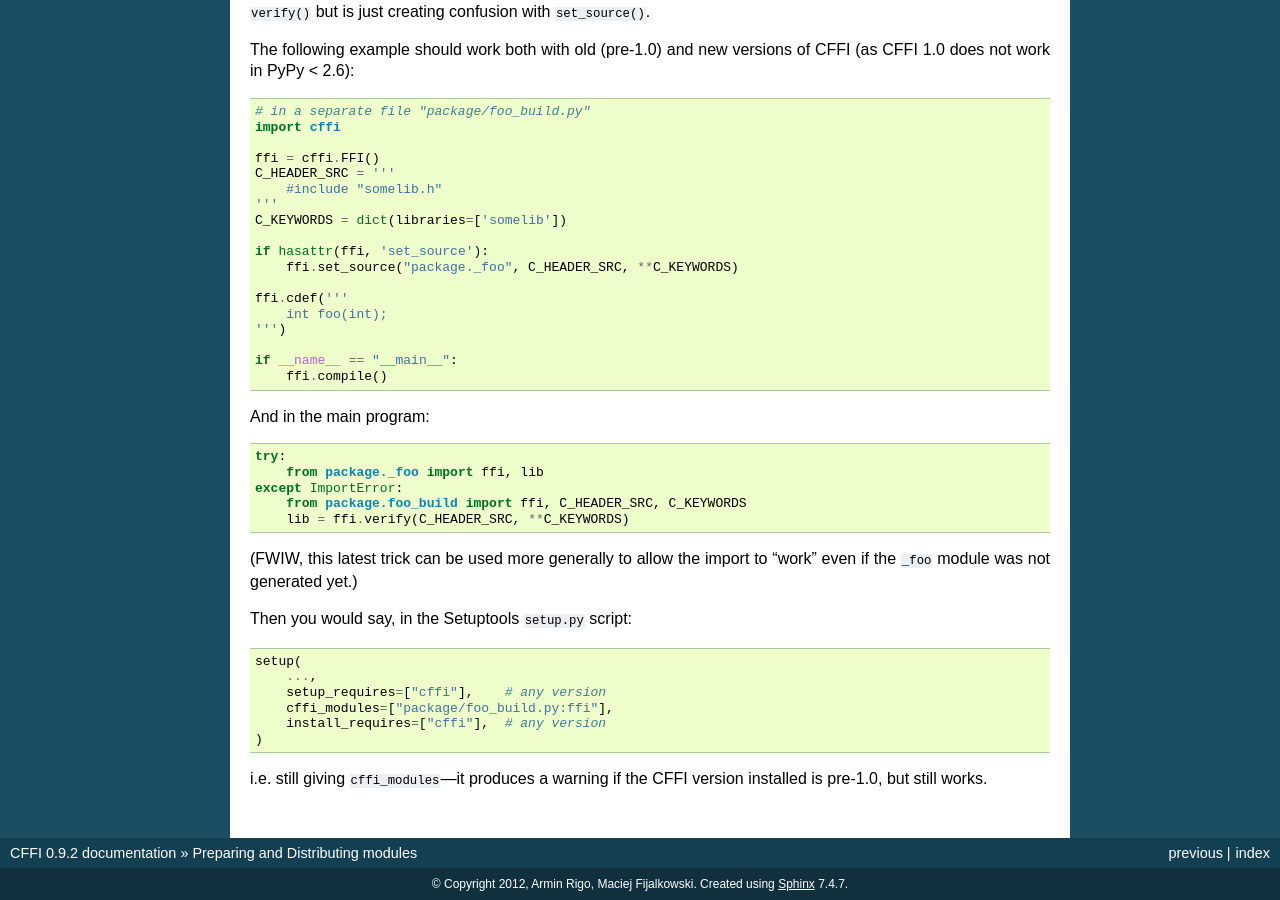
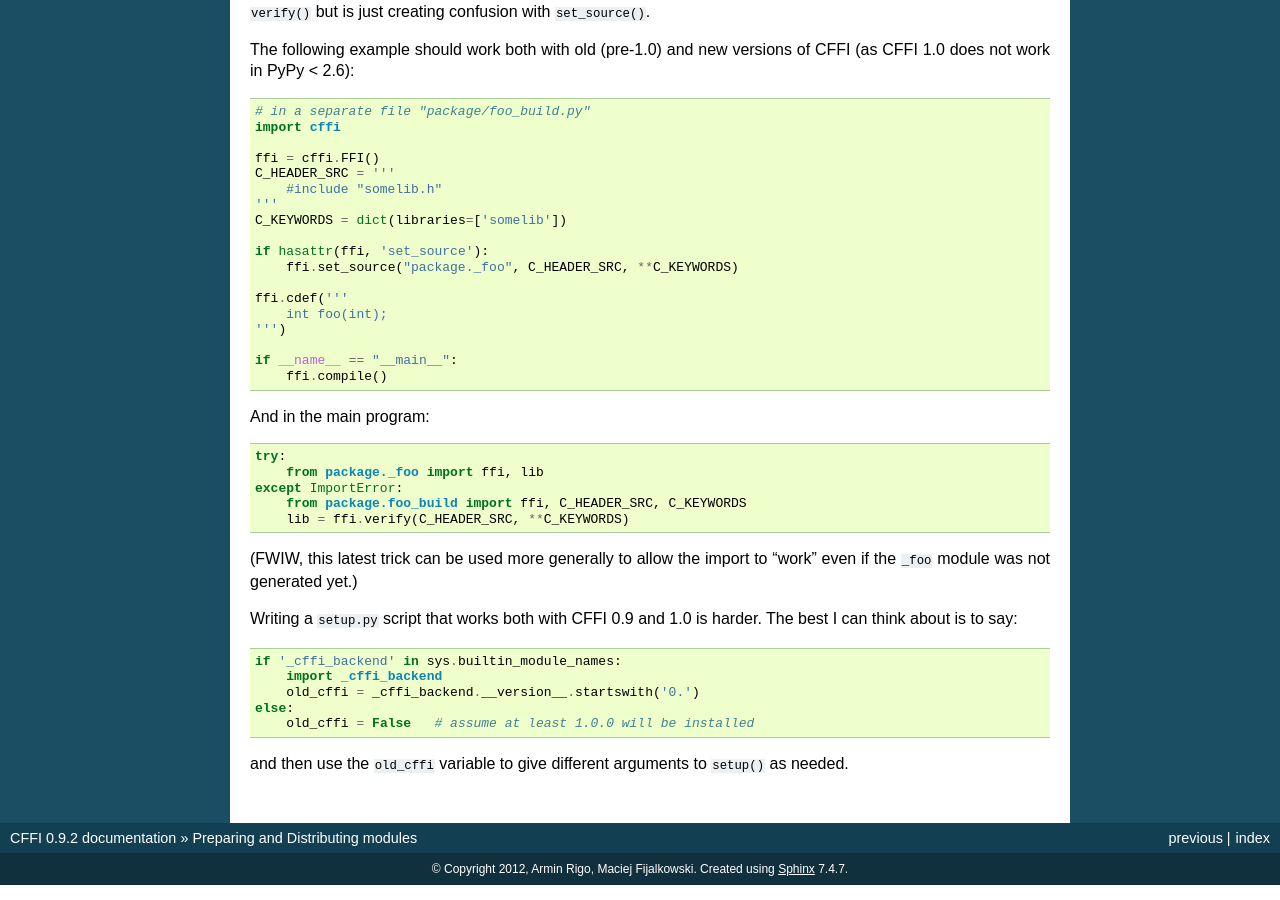
Before and after one commit to tharvik/cffi, a Sphinx documentation site: the page built from doc/source/cdef.rst, in a window 1280 px wide and 900 px high, scrolled down 9075 px. Built offline with Sphinx 7.4.7, drawn with Linux system fonts in a browser that asks for light colours.

Commit message:
Naive.  This has more chances to work...

```diff
--- a/doc/source/cdef.rst
+++ b/doc/source/cdef.rst
@@ -699,17 +699,17 @@ And in the main program::
 (FWIW, this latest trick can be used more generally to allow the
 import to "work" even if the ``_foo`` module was not generated yet.)
 
-Then you would say, in the Setuptools ``setup.py`` script::
+Writing a ``setup.py`` script that works both with CFFI 0.9 and 1.0
+is harder.  The best I can think about is to say::
 
-    setup(
-        ...,
-        setup_requires=["cffi"],    # any version
-        cffi_modules=["package/foo_build.py:ffi"],
-        install_requires=["cffi"],  # any version
-    )
+    if '_cffi_backend' in sys.builtin_module_names:
+        import _cffi_backend
+        old_cffi = _cffi_backend.__version__.startswith('0.')
+    else:
+        old_cffi = False   # assume at least 1.0.0 will be installed
 
-i.e. still giving ``cffi_modules``---it produces a warning if the CFFI
-version installed is pre-1.0, but still works.
+and then use the ``old_cffi`` variable to give different arguments
+to ``setup()`` as needed.
 
 .. __: out-of-line-api_
 .. __: distutils-setuptools_
```
